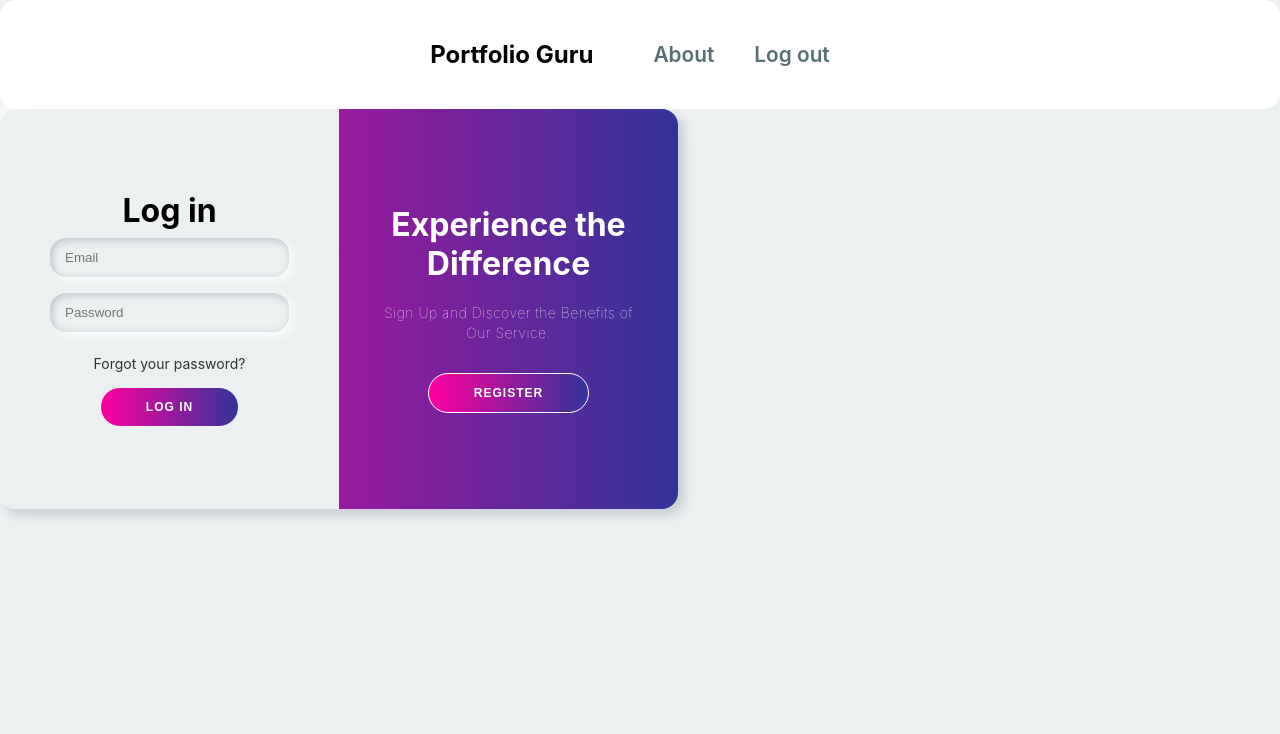
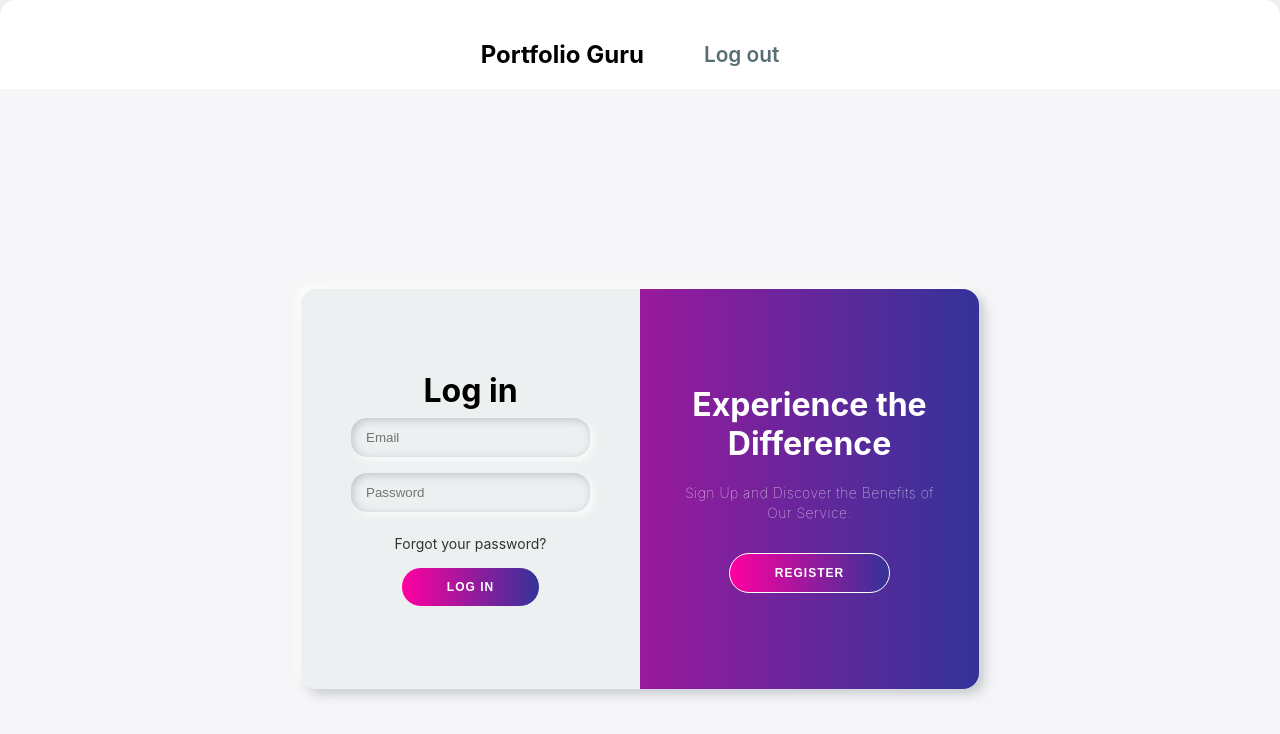
Before and after one commit to m-njora/portfolio-guru, a React app: page /login in a window 1280 px wide. Built offline with nearby package versions, Linux system fonts and the light colour scheme.

```diff
--- a/src/components/app/App.js
+++ b/src/components/app/App.js
@@ -7,15 +7,21 @@
 
 function App() {
   const [loggedIn, setLoggedIn] = React.useState(false);
+  const [userName, setUserName] = React.useState('');
 
-  function handleLogin(){
+
+  function handleLogin(name){
         // Set the loggedIn state to true after successful login
 
     setLoggedIn(true);
+    setUserName(name);
+
   }
   function handleLogout(){
     // Set the loggedIn state to false after successful logout
     setLoggedIn(false);
+    setUserName('');
+
   }
   return (
     <Router>
@@ -24,7 +30,7 @@
       <Switch>
         <Route exact path="/" component={About} />
         <Route path="/login" component={Login}  onLogin={handleLogin}/>
-        <Route path="/profile" render={() => <Profile onLogout={handleLogout} />}  />
+        <Route path="/profile" render={() => <Profile userName={userName} onLogout={handleLogout} />}  />
       </Switch>
     </div>
   </Router>
--- a/src/components/login/Components.js
+++ b/src/components/login/Components.js
@@ -9,6 +9,9 @@
   width: 678px;
   max-width: 100%;
   min-height: 400px;
+  display: flex;
+  justify-content: center;
+  align-items: center;
 `;
 
 export const SignUpContainer = styled.div`
--- a/src/components/login/Login.js
+++ b/src/components/login/Login.js
@@ -3,7 +3,7 @@
 import './login.css'
 import { Redirect } from 'react-router-dom';
 
-function Login({onLogin}) {
+function Login() {
 
   const [loggedIn, setLoggedIn] = useState(false);
   const [signIn, toggle] = React.useState(true);
@@ -63,6 +63,7 @@
   };
 
     return(
+      <div className="login">
         <Components.Container>
                 {loggedIn && <Redirect to="/profile" />}
 
@@ -113,6 +114,7 @@
             </Components.OverlayContainer>
 
         </Components.Container>
+      </div>
     )
 }
 
--- a/src/components/login/login.css
+++ b/src/components/login/login.css
@@ -4,7 +4,7 @@
   box-sizing: border-box;
 }
 
-/* body {
+.login {
   background: #f6f5f7;
   display: flex;
   justify-content: center;
@@ -12,4 +12,4 @@
   flex-direction: column;
   height: 100vh;
   margin: -20px 0 50px;
-} */
+}
--- a/src/navbar/navbar.js
+++ b/src/navbar/navbar.js
@@ -16,9 +16,9 @@
       <nav className="navbar">
         <h2>Portfolio Guru</h2>
         <ul>
-          <li>
+          {/* <li>
             <Link className='navbar' to="/">About</Link>
-          </li>
+          </li> */}
           {/* <li>
             <Link className='navbar' to="/profile">Profile</Link>
           </li> */}
```
Also changed, not shown: src/components/forms/SkillsForm.js (+119 -0 lines). Lines whose indentation alone changed are shown as unchanged.
